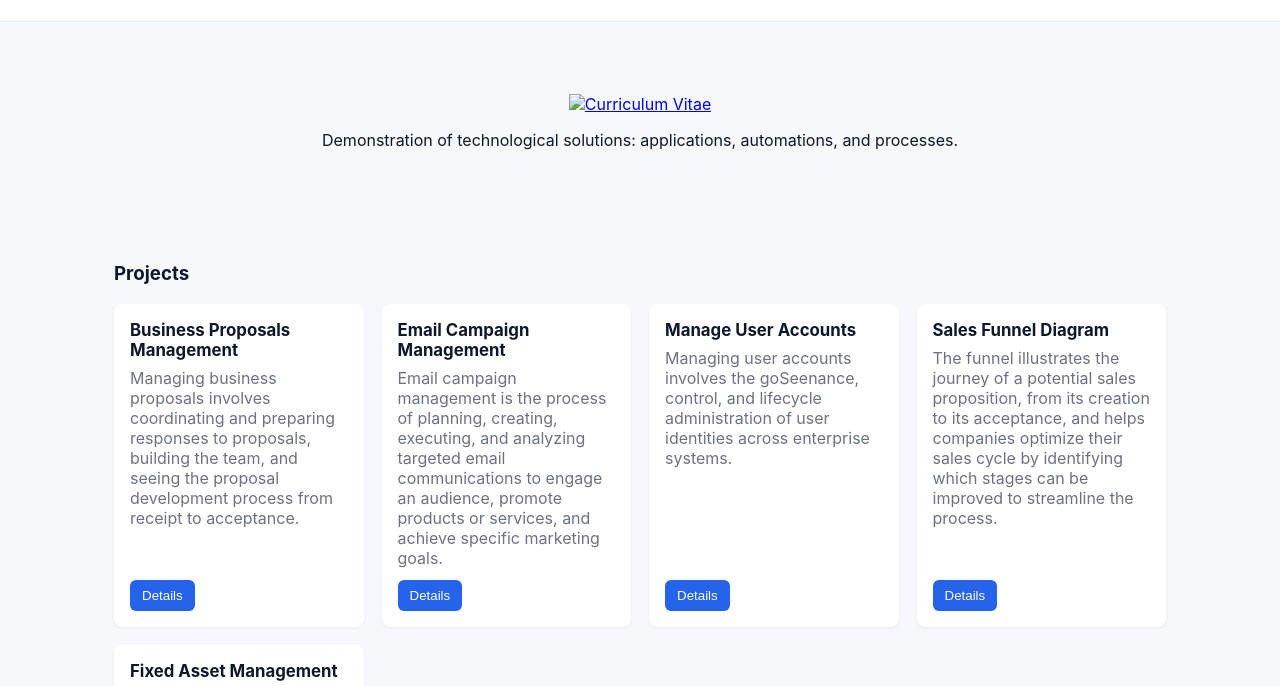
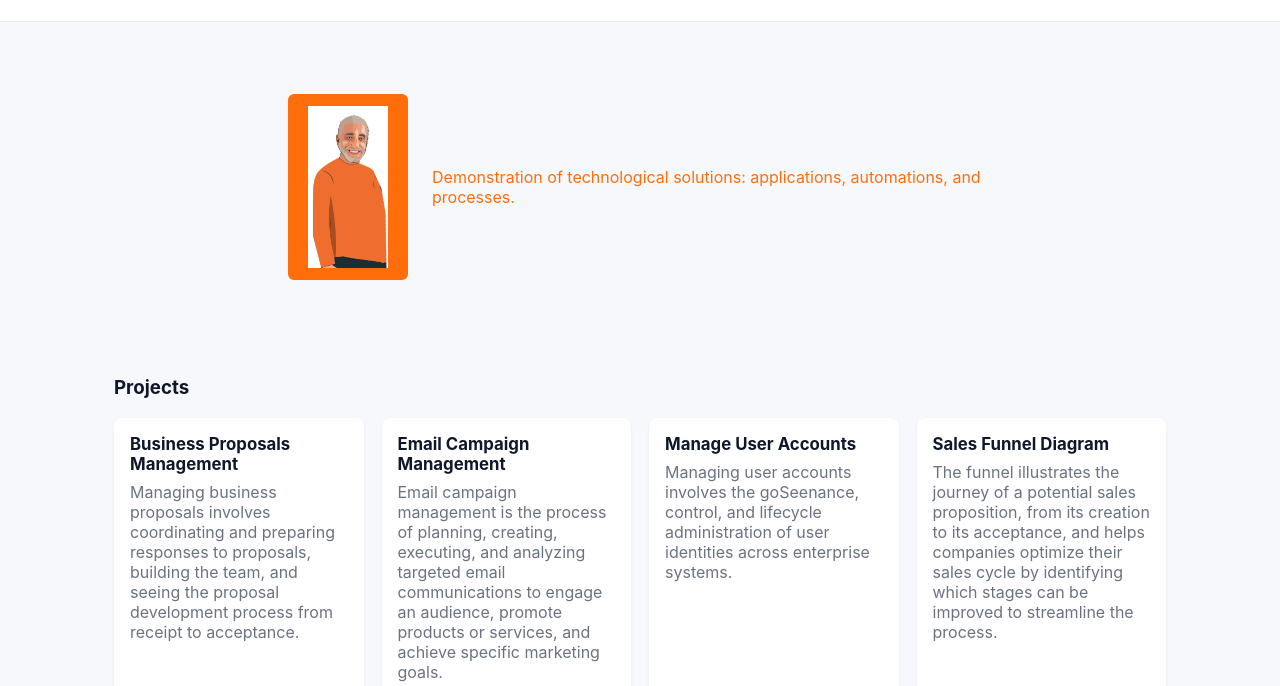
Before and after one commit to lcanizalez/portafolio, a plain HTML site: page index.html in a window 1280 px wide. Shown: the part 87-773 px from the top of the page. Drawn offline with Linux system fonts and the light colour scheme.

```diff
--- a/index.html
+++ b/index.html
@@ -20,9 +20,9 @@
 
     <main>
       <section class="hero">
-        <div class="container">
-          <a href="imagenes/LEOCARICATURA.png" target="_blank">
-            <img src="imagenes/Espana Roxio Leonardo_GarciaCanizales_CV v2.pdf" alt="Curriculum Vitae" />
+        <div class="container hero-content">
+          <a class="cv-button" href="imagenes/LEOCARICATURA.png" target="_blank" rel="noopener noreferrer" aria-label="Abrir imagen de Leonardo">
+            <img src="imagenes/LEOCARICATURA.png" alt="Curriculum Vitae" />
           </a>
           <p>Demonstration of technological solutions: applications, automations, and processes.</p>
         </div>
```
